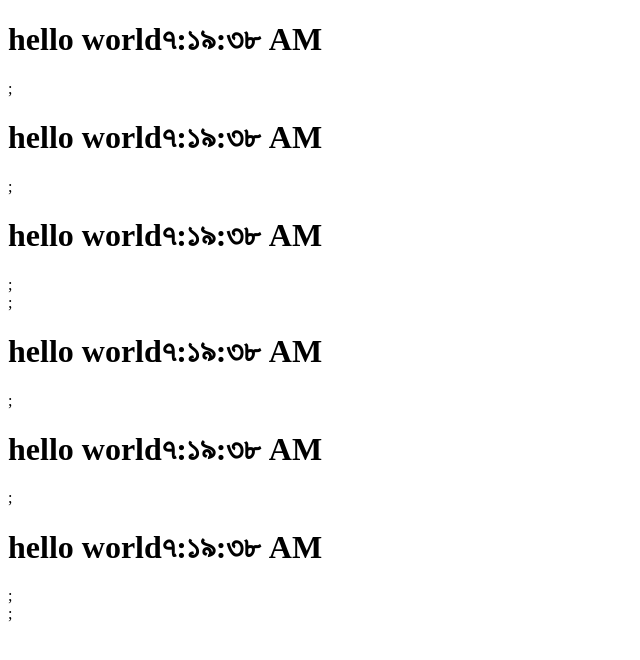
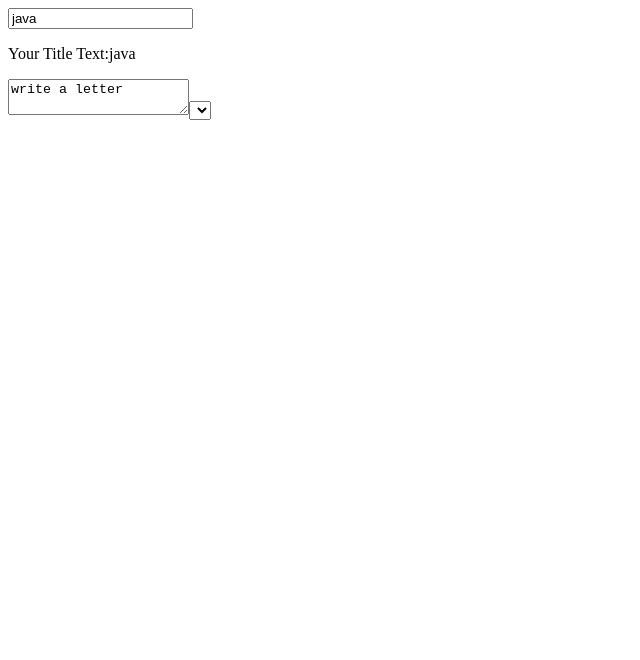
Before and after one commit to Gs-Dip/ReactJS, a React (Create React App) app in the folder react_practice/: page / in a window 1280 px wide. Shown: the top 660 px of the page, without its empty margins (0-640 px from the left). Built offline with nearby package versions, Linux system fonts and the light colour scheme.

Commit message:
Forms Part1

```diff
--- a/react_practice/src/App.js
+++ b/react_practice/src/App.js
@@ -1,10 +1,23 @@
-import ClockList from './components/ClockList';
+// import ClockList from './components/ClockList';
+
+// function App() {
+//   console.log('App component renderd')
+//   const quentites=[1,2,3]
+
+//   return <div><ClockList quentity={quentites} /></div>;
+
+// }
+
+// export default App;
+
+
+////////////////// Forms.js take browser a dekhar jonno aita kora hoyeche
+import Forms from './components/Forms';
 
 function App() {
-  console.log('App component renderd')
-  const quentites=[1,2,3]
 
-  return <div><ClockList quentity={quentites} /></div>;
+
+  return <div><Forms /></div>;
 
 }
 
--- /dev/null
+++ b/react_practice/src/components/Forms.js
@@ -0,0 +1,54 @@
+import React from 'react';
+
+
+class Forms extends React.Component{
+    state={
+        title:'java',
+        textarea: 'write a letter',
+    };
+
+
+    handelChange = (e) =>{
+        console.log(e.target.value);
+       if(e.target.type === "text"){
+
+        this.setState({
+            title: e.target.value,
+        });
+
+       } else if(e.target.type ==="textarea"){
+        this.setState({
+            textarea: e.target.value,
+        });
+
+       }else{
+        console.log("nothing here")
+       }
+
+    };
+
+    render(){
+        const {title,textarea}=this.state
+        return(
+            <div>
+                <form >
+                    <input type="text" placeholder='Enter Title' value={title} onChange={this.handelChange} />
+
+                    <p>Your Title Text:{title}</p>
+
+                    <textarea name="text" value={textarea} onChange={this.handelChange} ></textarea>
+
+
+                    <select>
+                        <option value="React"></option>
+                    </select>
+
+                </form>
+
+            </div>
+        )
+    }
+}
+
+
+export default Forms;
```
